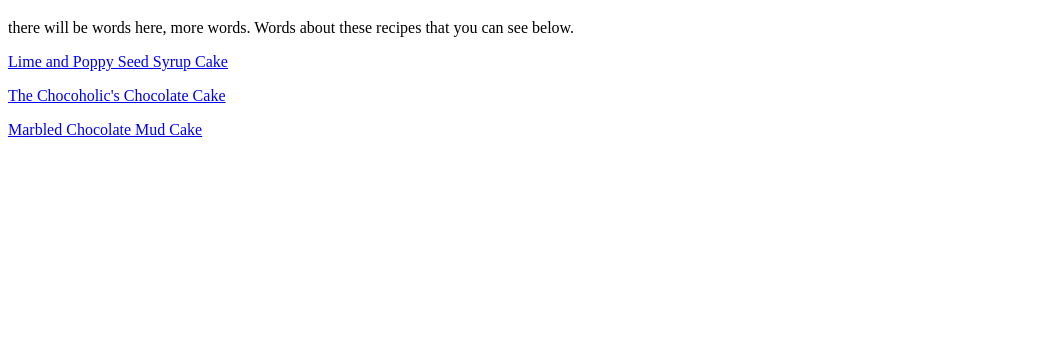
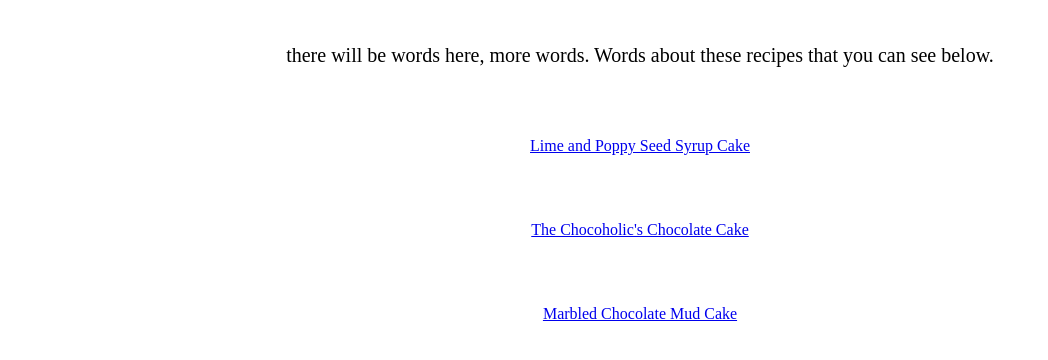
Before and after one commit to Ocean00230/odin-recipes, a plain HTML site: page index.html in a window 1280 px wide. Shown: the part 86-446 px from the top of the page, without its empty margins (0-1048 px from the left). Drawn offline with Linux system fonts and the light colour scheme.

Commit message:
style.css

```diff
--- a/style.css
+++ b/style.css
@@ -3,4 +3,26 @@
 .heading {
     text-align: center;
     padding-top: 25px;
+    font-size: 30;
 }
+
+p {
+    text-align: center;
+    padding: 25px;
+}
+
+.about {
+    font-size: 20px;
+}
+
+.lime {
+    padding: 25px;
+}
+
+.choco {
+    padding: 25px;
+}
+
+.marb {
+    padding: 25px;
+}
```
